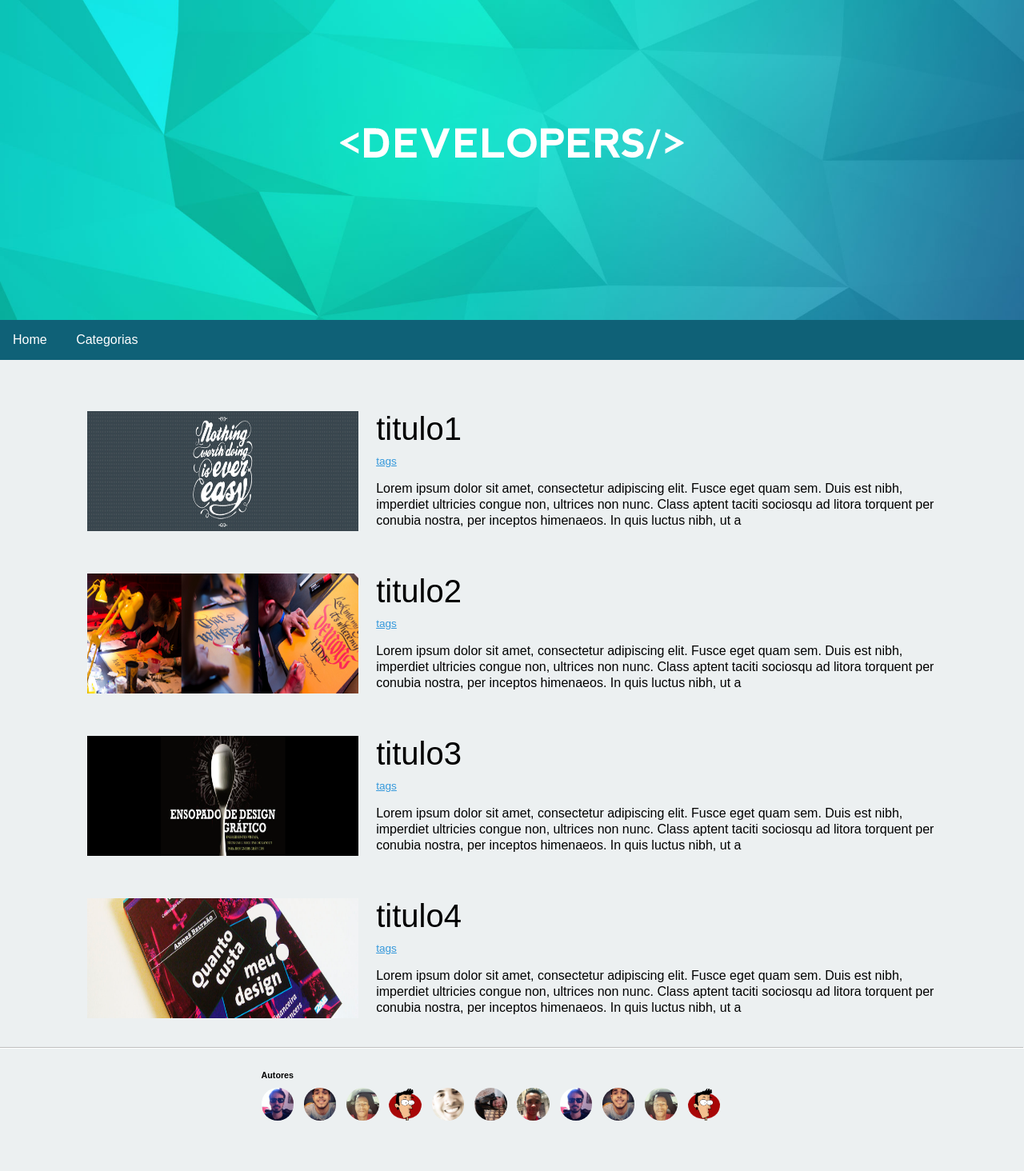
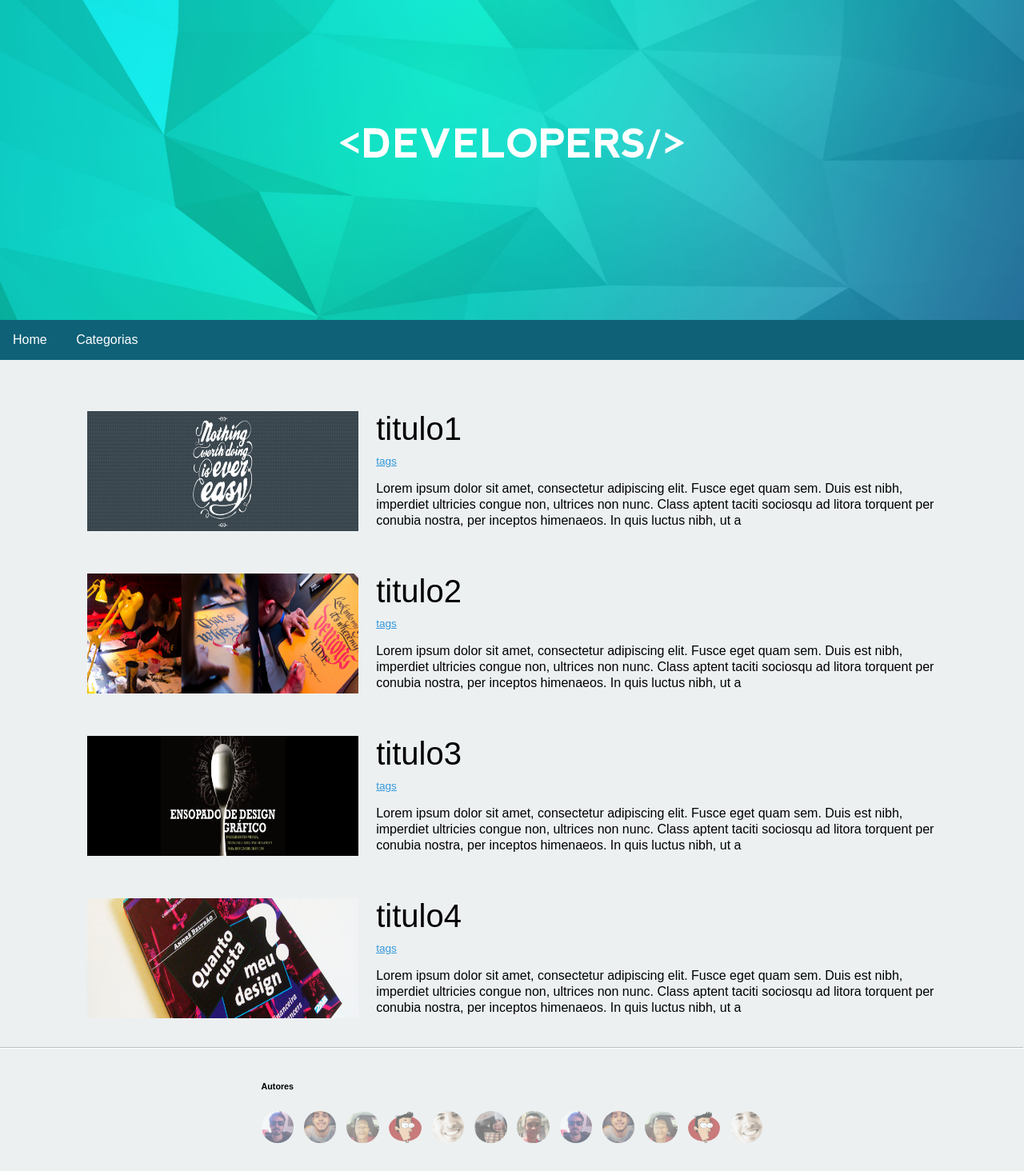
Before and after one commit to devsgroup/blog, a Jekyll site: the page built from index.html, in a window 1280 px wide. Shown: the whole page at 80% size. Built offline with Jekyll 4.4.1, drawn with Linux system fonts in a browser that asks for light colours; before the commit the page ends 1421 px from its top, so only the background shows below that.

Commit message:
adding authors session

```diff
--- a/_layouts/default.html
+++ b/_layouts/default.html
@@ -7,7 +7,6 @@
 
     <title>{% if page.title %}{{ page.title }}{% else %}{{ site.title }}{% endif %}</title>
     <meta name="description" content="{% if page.excerpt %}{{ page.excerpt | strip_html | strip_newlines | truncate: 160 }}{% else %}{{ site.description }}{% endif %}">
-
     <link rel="stylesheet" href="{{ "/css/main.css" | prepend: site.baseurl }}">
     <!-- <link rel="canonical" href="{{ page.url | replace:'index.html','' | prepend: site.baseurl | prepend: site.url }}">
     <link rel="alternate" type="application/rss+xml" title="{{ site.title }}" href="{{ "/feed.xml" | prepend: site.baseurl | prepend: site.url }}" /> -->
@@ -30,19 +29,56 @@
     </div>
     <footer class="footer">
       <nav class="listAuthors">
-        <h6>Autores</h6>
+        <h6 class="listAuthors-title">Autores</h6>
         <ul>
-          <li><a href=""><img src="/img/authors/bruno.jpg" alt=""></a></li>
-          <li><a href=""><img src="/img/authors/isaque.jpg" alt=""></a></li>
-          <li><a href=""><img src="/img/authors/jader.jpg" alt=""></a></li>
-          <li><a href=""><img src="/img/authors/lucas.png" alt=""></a></li>
-          <li><a href=""><img src="/img/authors/marcus.jpg" alt=""></a></li>
-          <li><a href=""><img src="/img/authors/will.jpg" alt=""></a></li>
-          <li><a href=""><img src="/img/authors/yan.jpg" alt=""></a></li>
-          <li><a href=""><img src="/img/authors/bruno.jpg" alt=""></a></li>
-          <li><a href=""><img src="/img/authors/isaque.jpg" alt=""></a></li>
-          <li><a href=""><img src="/img/authors/jader.jpg" alt=""></a></li>
-          <li><a href=""><img src="/img/authors/lucas.png" alt=""></a></li>
+          <li class="listAuthors-author">
+            <a href=""><img src="/img/authors/bruno.jpg" alt="" class="listAuthors-photo"></a>
+            <span class="listAuthors-name">bruno</span>
+          </li>
+          <li class="listAuthors-author">
+            <a href=""><img src="/img/authors/isaque.jpg" alt="" class="listAuthors-photo"></a>
+            <span class="listAuthors-name">isaque</span>
+          </li>
+          <li class="listAuthors-author">
+            <a href=""><img src="/img/authors/jader.jpg" alt="" class="listAuthors-photo"></a>
+            <span class="listAuthors-name">jader</span>
+          </li>
+          <li class="listAuthors-author">
+            <a href=""><img src="/img/authors/lucas.png" alt="" class="listAuthors-photo"></a>
+            <span class="listAuthors-name">lucas</span>
+          </li>
+          <li class="listAuthors-author">
+            <a href=""><img src="/img/authors/marcus.jpg" alt="" class="listAuthors-photo"></a>
+            <span class="listAuthors-name">marcus</span>
+          </li>
+          <li class="listAuthors-author">
+            <a href=""><img src="/img/authors/will.jpg" alt="" class="listAuthors-photo"></a>
+            <span class="listAuthors-name">will</span>
+          </li>
+          <li class="listAuthors-author">
+            <a href=""><img src="/img/authors/yan.jpg" alt="" class="listAuthors-photo"></a>
+            <span class="listAuthors-name">yan</span>
+          </li>
+          <li class="listAuthors-author">
+            <a href=""><img src="/img/authors/bruno.jpg" alt="" class="listAuthors-photo"></a>
+            <span class="listAuthors-name">bruno</span>
+          </li>
+          <li class="listAuthors-author">
+            <a href=""><img src="/img/authors/isaque.jpg" alt="" class="listAuthors-photo"></a>
+            <span class="listAuthors-name">isaque</span>
+          </li>
+          <li class="listAuthors-author">
+            <a href=""><img src="/img/authors/jader.jpg" alt="" class="listAuthors-photo"></a>
+            <span class="listAuthors-name">jader</span>
+          </li>
+          <li class="listAuthors-author">
+            <a href=""><img src="/img/authors/lucas.png" alt="" class="listAuthors-photo"></a>
+            <span class="listAuthors-name">lucas</span>
+          </li>
+          <li class="listAuthors-author">
+            <a href=""><img src="/img/authors/marcus.jpg" alt="" class="listAuthors-photo"></a>
+            <span class="listAuthors-name">marcus</span>
+          </li>
         </ul>
       </nav>
     </footer>
--- a/_sass/_mixins.scss
+++ b/_sass/_mixins.scss
@@ -1,3 +1,8 @@
 @mixin debug($color: red){
 	border: solid 1px $color;
 }
+@mixin listUnstyled(){
+	list-style: none;
+	margin: 0;
+	padding: 0;
+}
--- a/_sass/_theme.scss
+++ b/_sass/_theme.scss
@@ -1,5 +1,9 @@
+
 body{
 	background-color: $color-lighten-gray;
+}
+img{
+	max-width: 100%;
 }
 ///////////////////////////////////////////////////////////////////////////////
 //TOP
@@ -25,9 +29,8 @@
     background-color: $color-dark-blue;
 }
 .menu > ul{
+	@include listUnstyled;
 	color: #fff;
-	margin: 0;
-	padding: 0;
 
 	& > li{
 		display: inline-block;
@@ -96,43 +99,42 @@
 //AUTHORS LIST
 ///////////////////////////////////////////////////////////////////////////////
 .listAuthors{
-	@include column(12);
-
-	h6{
-		@include row-center(6);
-		margin: 1em auto;
-	}
+	@include row-center(6);
 
 	& > ul{
-		@include row-center(6);
-		padding: 0;
+		@include row();
+		@include listUnstyled();
+	}
+}
+.listAuthors-author{
+	@include column(1);
+	opacity: 0.5;
+	position: relative;
+	-webkit-transition: opacity 1s;
 
-		li{
-			@include column(1);
-			display: inline-block;
+	&:hover{
+		opacity: 1;
+
+		.listAuthors-name{
+			opacity: 1;
 		}
 	}
 }
-.listAuthors{
-	a{
-		display: block;
-		-webkit-transition: -webkit-transform 1s ease;
-	}
-	a:hover{
-		-webkit-transform: scale(1.5);
-	}
-	a > img{
-		border-radius: 9999em;
-		width: 100%;
-	}
+.listAuthors-photo{
+	border-radius: 9999em;
+}
+.listAuthors-name{
+	@include row();
+	font-size: 0.85em;
+	opacity: 0;
+	text-align: center;
+	-webkit-transition: opacity 1s;
 }
 ///////////////////////////////////////////////////////////////////////////////
 //FOOTER
 ///////////////////////////////////////////////////////////////////////////////
 .footer{
-	@include row();
 	border-top: solid #FFFFFF 1px;
 	box-shadow: -1px -1px 0px #BEBEBE;
-	display: block;
 	padding: 1em 0;
 }
```
